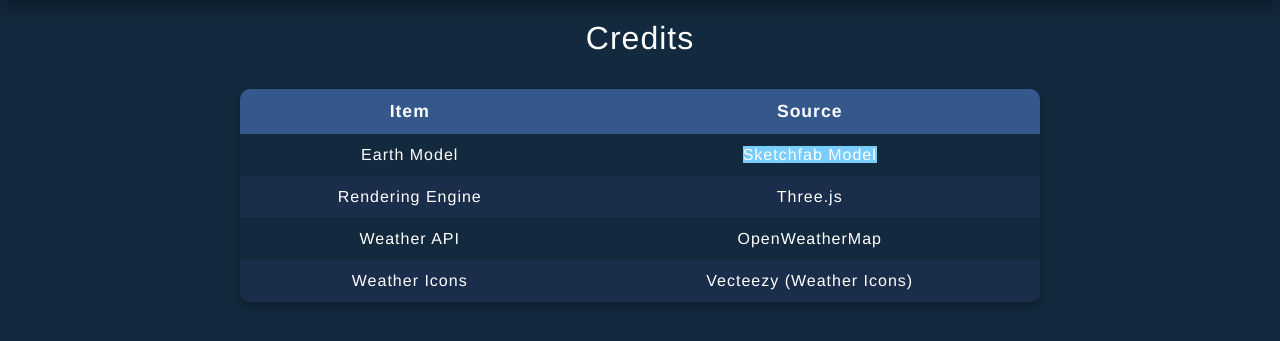
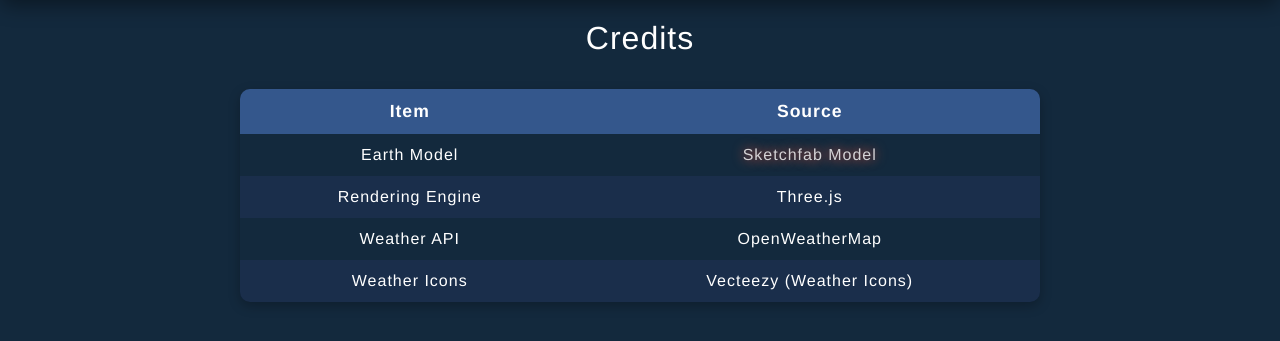
Before and after one commit to rivitaly/whats-the-weather, a PHP site: page /credits.php in a window 1280 px wide, with the pointer over the restyled element. Shown: the part 65-406 px from the top of the page. Run offline with PHP 8.4, Linux system fonts and the light colour scheme; some libraries are stand-ins or nearby versions.

Commit message:
I cannot make up my mind with this styling, am sorry

```diff
--- a/css/style.css
+++ b/css/style.css
@@ -471,8 +471,8 @@ body {
     text-decoration: none;
 }
 #users-table a:hover {
-  background-color: var(--celestial-light-blue);
-  transform: translateY(-3px);
+    color: var(--text-colour-hover);
+    text-shadow: 0 0 12px var(--text-colour-outline);
 }
 
 #banned-container{
```
